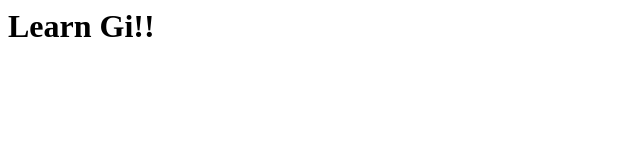
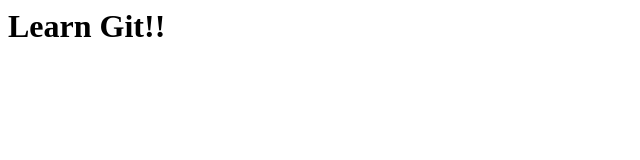
Before and after one commit to Abrar0204/Git-test, a plain HTML site: page index.html in a window 1280 px wide. Shown: the full height of the page, 0-640 px from the left. Drawn offline with Linux system fonts and the light colour scheme.

Commit message:
Revert "Made some more changes"
This reverts commit a692eef7c90a4b6da221e4c2bed8a5d9a0602334.

```diff
--- a/index.html
+++ b/index.html
@@ -7,6 +7,6 @@
     </style>
   </head>
   <body>
-    <h1>Learn Gi!!</h1>
+    <h1>Learn Git!!</h1>
   </body>
 </html>
```
